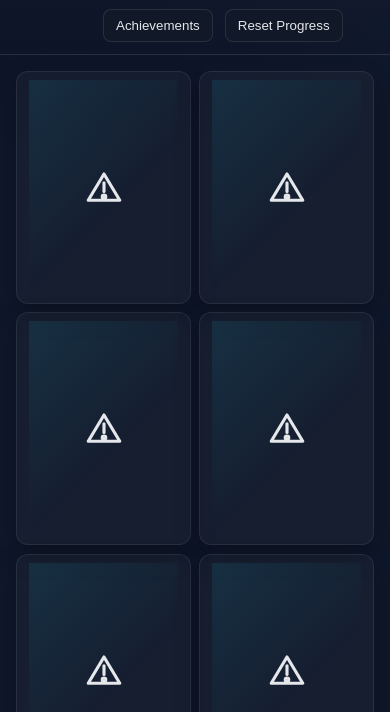
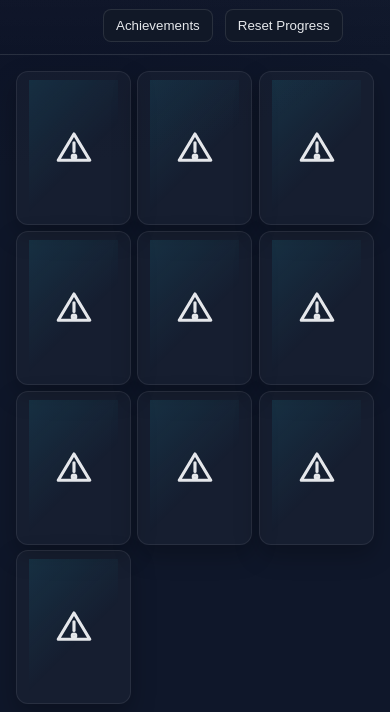
Before and after one commit to rattattaman/apps, a plain HTML site: page signs-matching/index.html in a window 390 px wide. Shown: the part 132-844 px from the top of the page. Drawn offline with Linux system fonts and the light colour scheme.

Commit message:
tools+signs: smaller mobile cards; reduce ideal/max and min-height

```diff
--- a/signs-matching/style.css
+++ b/signs-matching/style.css
@@ -164,9 +164,9 @@ main { padding: 16px; }
 .ach .date { color: var(--muted); font-size: 0.9rem; }
 
 @media (max-width: 600px) {
-  :root { --card-ideal: 32vw; --card-max: 160px; }
-  .board { gap: 8px; }
-  .card { min-height: 120px; }
+  :root { --card-ideal: 28vw; --card-max: 140px; }
+  .board { gap: 6px; }
+  .card { min-height: 100px; }
 }
 @media (min-width: 1200px) {
   :root { --card-ideal: 18vw; --card-max: 240px; }
--- a/tools-matching/style.css
+++ b/tools-matching/style.css
@@ -167,9 +167,9 @@ main { padding: 16px; }
 
 /* Responsive tweaks */
 @media (max-width: 600px) {
-  :root { --card-ideal: 32vw; --card-max: 160px; }
-  .board { gap: 8px; }
-  .card { min-height: 120px; }
+  :root { --card-ideal: 28vw; --card-max: 140px; }
+  .board { gap: 6px; }
+  .card { min-height: 100px; }
 }
 @media (min-width: 1200px) {
   :root { --card-ideal: 18vw; --card-max: 240px; }
```
